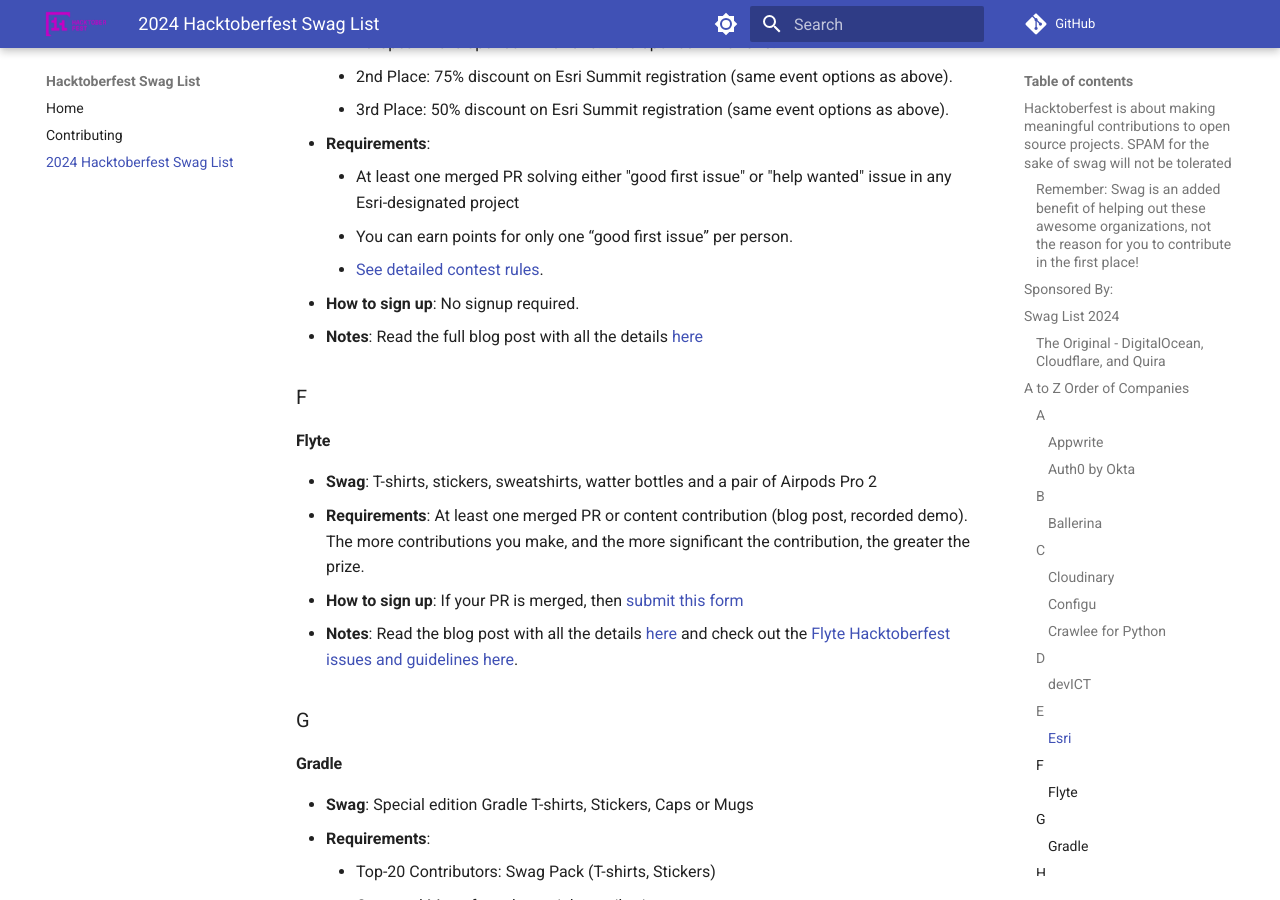
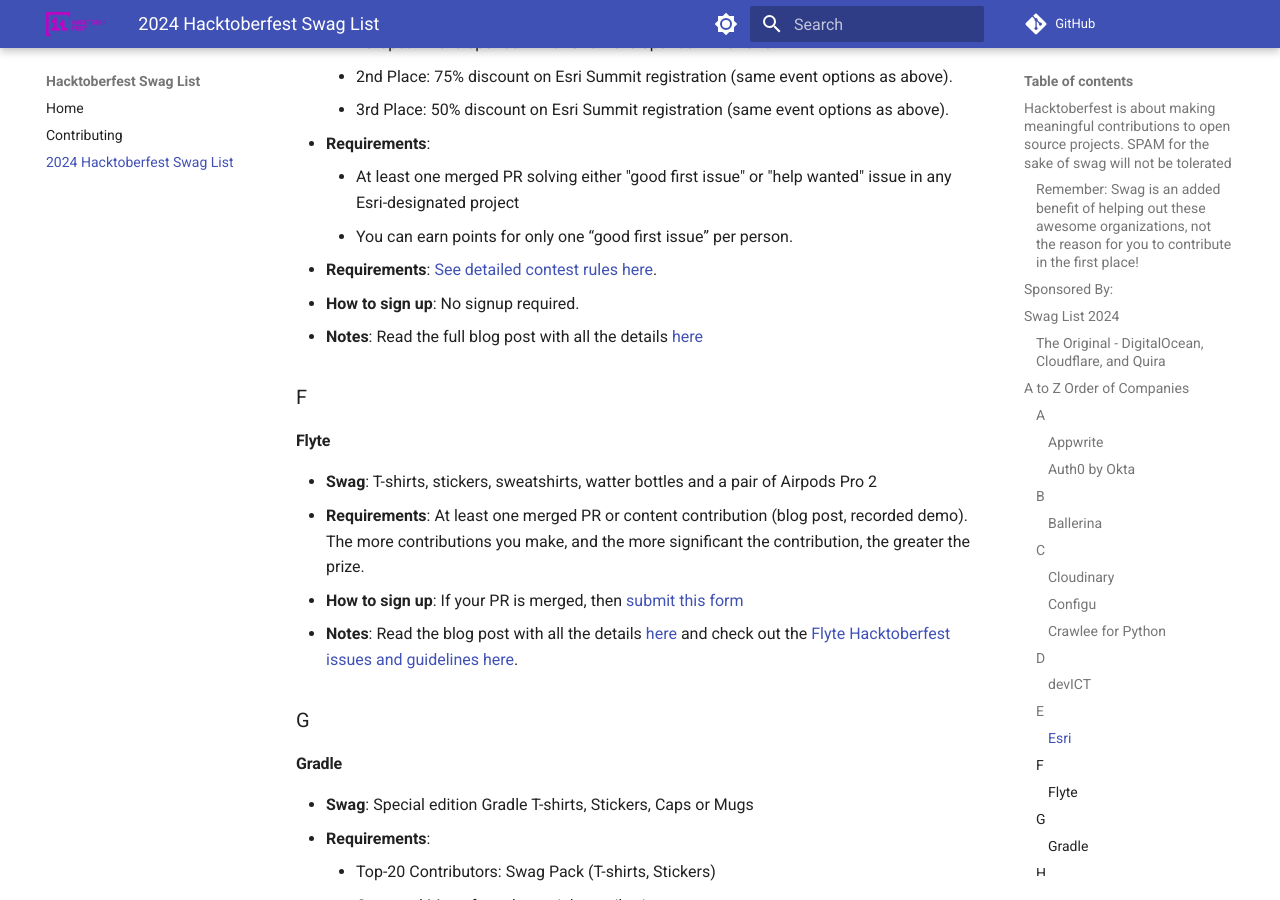
Before and after one commit to crweiner/hacktoberfest-swag-list, an MkDocs documentation site: the page built from docs/list.md, in a window 1280 px wide and 900 px high, scrolled down 3470 px. Built offline with MkDocs 1.6.1 and Material for MkDocs 9.7.7, drawn with Linux system fonts in a browser that asks for light colours; plug-ins that fetch from the network failed and are left out; comment, search, counter and statistics services are not loaded.

Commit message:
Update Esri

```diff
--- a/docs/list.md
+++ b/docs/list.md
@@ -108,7 +108,7 @@
 - **Requirements**:
     - At least one merged PR solving either "good first issue" or "help wanted" issue in any Esri-designated project
     - You can earn points for only one “good first issue” per person.
-    - [See detailed contest rules](https://www.esri.com/arcgis-blog/wp-content/uploads/2024/10/2024-Esri-Hacktoberfest-Contest-Official-Rules-2.pdf).
+- **Requirements**: [See detailed contest rules here](https://www.esri.com/arcgis-blog/wp-content/uploads/2024/10/2024-Esri-Hacktoberfest-Contest-Official-Rules-2.pdf).
 - **How to sign up**: No signup required.
 - **Notes**: Read the full blog post with all the details [here](https://www.esri.com/arcgis-blog/products/developers/developers/hacktoberfest-2024-contribute-to-open-source-and-win/)
 
```
